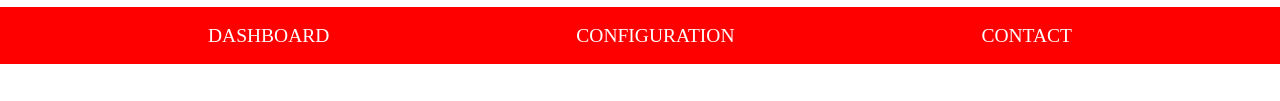
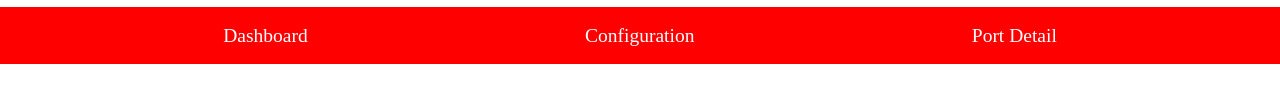
Before and after one commit to AaronMonkey/Websitee, a plain HTML site: page network_2.html in a window 1280 px wide. Shown: the part 192-293 px from the top of the page. Drawn offline with Linux system fonts and the light colour scheme.

Commit message:
initial commit

```diff
--- a/network_2.html
+++ b/network_2.html
@@ -25,9 +25,9 @@
     <div class="outer_nav">
         <div class="container_nav">
             <div class="menu_cell">
-                <div><a href="network.html">DASHBOARD</a></div>
-                <div><a href="network_2.html">CONFIGURATION</a></div>
-                <div><a href="2">CONTACT</a></div>
+                <div><a href="network.html">Dashboard</a></div>
+                <div><a href="network_2.html">Configuration</a></div>
+                <div><a href="2">Port Detail</a></div>
             </div>
         </div>
     </div>
```
